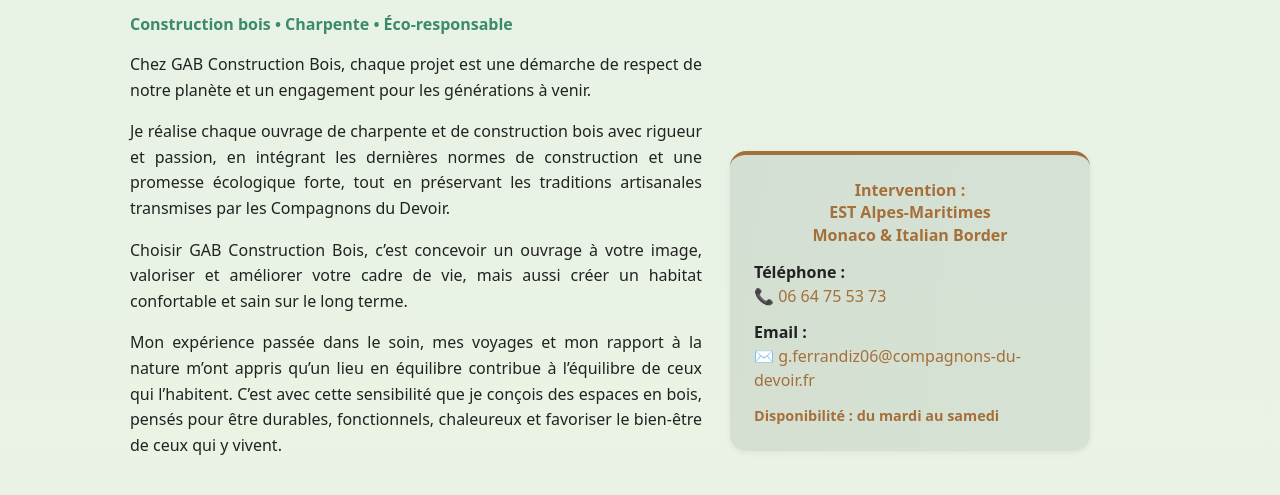
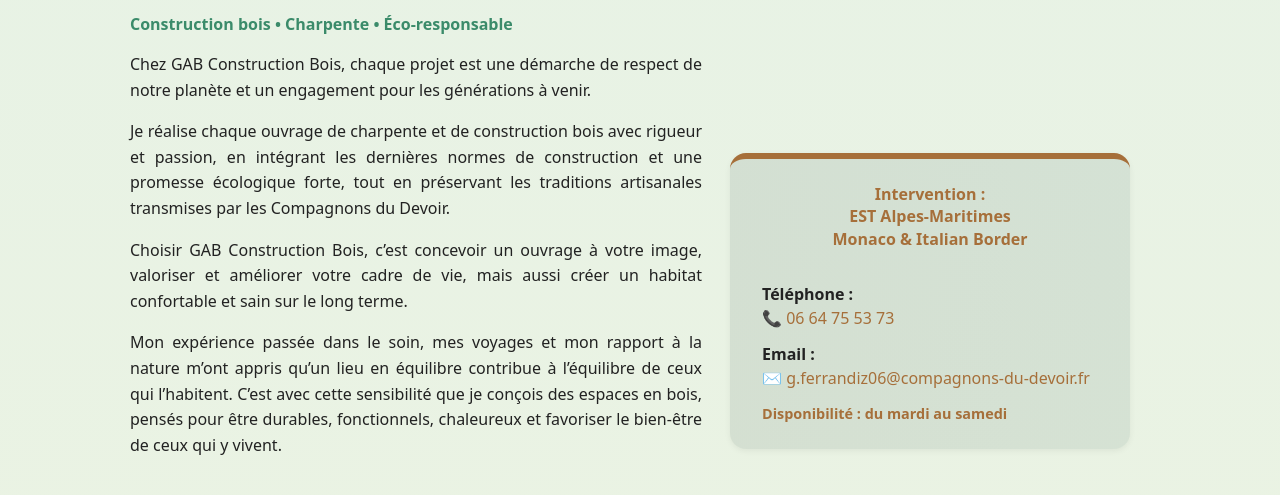
Before and after one commit to GABConstructionBois/charpente, a plain HTML site: page index.html in a window 1280 px wide. Shown: the part 440-935 px from the top of the page. Drawn offline with Linux system fonts and the light colour scheme.

Commit message:
Update index.html

```diff
--- a/index.html
+++ b/index.html
@@ -188,14 +188,17 @@
 
 
 aside.card {
-  padding: 24px;
+  padding: 24px 32px;
   border-radius: 16px;
   margin-right: 20px;
   box-shadow: 0 2px 6px rgba(0,0,0,0.06);  /* ombre légère */
   transition: transform 0.2s ease, box-shadow 0.2s ease;
-  max-width: 360px;
+  max-width: 420px;
   background: linear-gradient(to right, rgba(27,57,49,0.1), rgba(36,80,70,0.1)); /* dégradé vert atténué */
-  border-top: 4px solid var(--wood);  /* bandeau bois */
+  border-top: 6px solid var(--wood);  /* bandeau bois */
+  display: flex;
+  flex-direction: column;
+  gap: 18px;
 }
 /* Hover subtil pour toute la carte */
 aside.card:hover {
```
